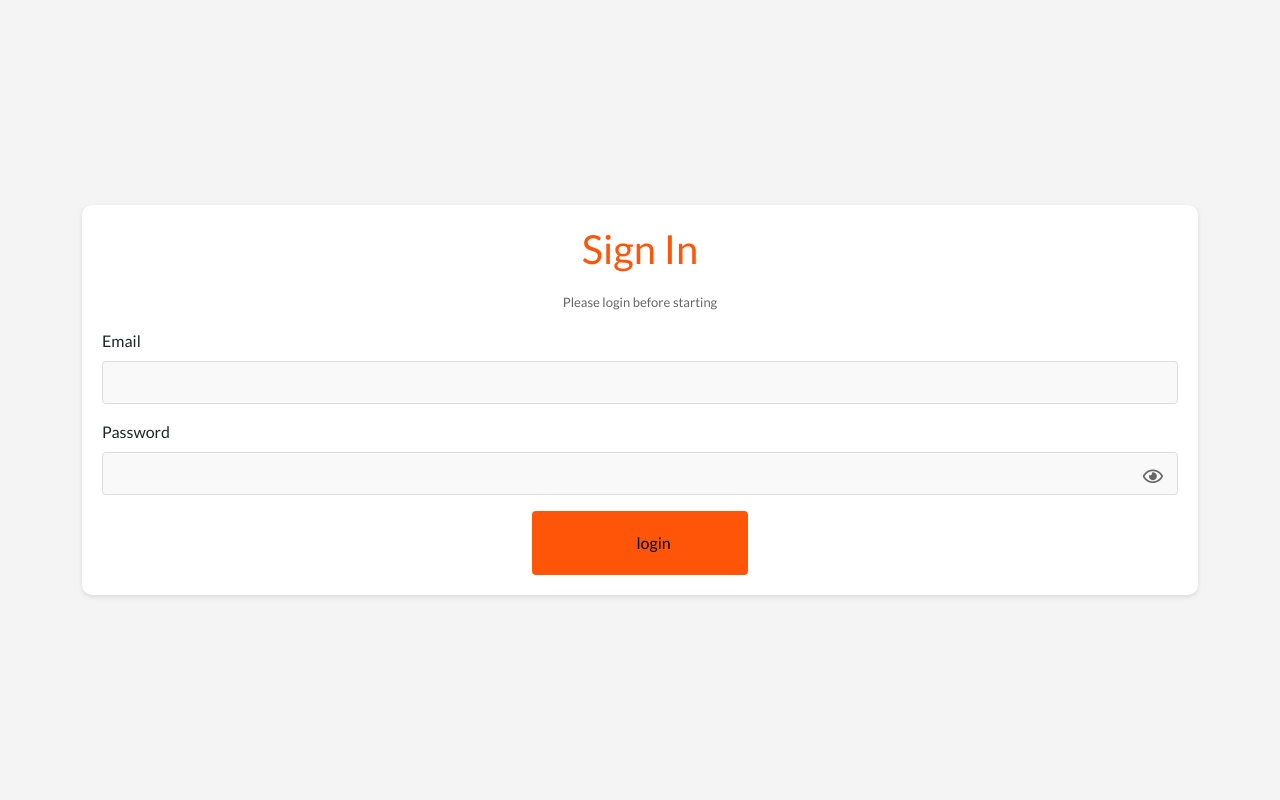
After one commit to Unais-12/UFAM-Workforce-Mapping, a Flask app: page /login in a window 1280 px wide. The commit adds this page. Run offline with Flask 3, Linux system fonts and the light colour scheme.

Commit message:
New changes to the code

```diff
--- a/app.py
+++ b/app.py
@@ -11,6 +11,7 @@ import pdfkit
 import fitz
 from reportlab.lib import colors
 from pdfrw import PdfReader, PdfWriter, PageMerge
+import bcrypt
 
 
 app = Flask(__name__)
@@ -102,6 +103,8 @@ def register():
         Email = request.form.get("Email")
         Industry = request.form.get("Industry").strip().lower()
         Country = request.form.get("Country").strip().lower()
+        Password = request.form.get("Password")
+        hashed_password = bcrypt.hashpw(Password.encode('utf-8'), bcrypt.gensalt())
 
         form_data = {
         "Name": Name,
@@ -110,7 +113,8 @@ def register():
         "Internal_Audit": Internal_Audit,
         "Company_Size": Company_Size,
         "Using_Solution": Using_Solution,
-        "Email": Email
+        "Email": Email,
+        "Password": Password
         }
 
         # Input validation
@@ -142,6 +146,10 @@ def register():
             flash("Enter an email")
             form_data['Email'] = ''  # Clear the specific field
             return render_template("register.html", **form_data)
+        elif not Password:
+            flash("Enter a Password")
+            form_data['Password'] = ''
+            return render_template("register.html", **form_data)
         elif Industry not in industry:
             flash("Invalid Industry")
             form_data['Industry'] = ''  # Clear the specific field
@@ -157,12 +165,16 @@ def register():
             flash("Email must be unique")
             form_data['Email'] = ''  # Clear the specific field
             return render_template("register.html", **form_data)
+        passwords = [Password[0] for Password in cursor.execute("SELECT hashed_password FROM users").fetchall()]
+        if hashed_password in passwords:
+            flash("Choose a better Password")
+
 
         # Insert the user into the database
         try:
             cursor.execute(
-                """INSERT INTO Users (Name, Industry, Country, Internal_Audit, Company_Size, Using_Solution, Email)
-                VALUES(?,?,?,?,?,?,?)""", (Name, Industry, Country, Internal_Audit, Company_Size, Using_Solution, Email)
+                """INSERT INTO Users (Name, Industry, Country, Internal_Audit, Company_Size, Using_Solution, Email, hashed_password)
+                VALUES(?,?,?,?,?,?,?,?)""", (Name, Industry, Country, Internal_Audit, Company_Size, Using_Solution, Email, hashed_password)
             )
             conn.commit()
         except pyodbc.ProgrammingError as e:
@@ -181,6 +193,42 @@ def register():
     else:
         return render_template("register.html")
 
+
+@app.route("/login", methods=["POST", "GET"])
+def login():
+    # Clear session if redirecting to login
+    user_id = session.get("Id")
+    if user_id:
+        return redirect("/questions")  # Redirect if already logged in
+
+    if request.method == "POST":
+        Email = request.form.get("Email")
+        Password = request.form.get("Password")
+
+        # Validate input
+        if not Email:
+            flash("Enter an Email Address")
+        elif not Password:
+            flash("Enter an Email Address")
+
+        # Fetch the user from the database
+        cursor.execute("SELECT Id, Hashed_password FROM Users WHERE Email = ?", (Email,))
+        row = cursor.fetchone()
+
+        # Check if user exists
+        if row:
+            user_id, hashed_password = row  # Unpack ID and hashed password
+
+            # Check if the provided password matches the hashed password
+            if bcrypt.checkpw(Password.encode('utf-8'), hashed_password.encode('utf-8')):
+                session["Id"] = user_id  # Store the integer user ID in session
+                return redirect("/choose_mode")  # Redirect to questions page
+            else:
+                flash("Invalid Password")
+        else:
+            flash("Invalid Email Address")
+    else:
+        return render_template("login.html", email="", password="")
 
 
 @app.route("/")
--- /dev/null
+++ b/templates/login.html
@@ -0,0 +1,126 @@
+{% extends "layout.html" %}
+
+{% block title %}
+    Login
+{% endblock %}
+
+{% block content %}
+
+    <link rel="stylesheet" href="https://cdnjs.cloudflare.com/ajax/libs/font-awesome/5.15.4/css/all.min.css">
+    <div class="form" id="loginform">
+        <h1>Sign In</h1>
+        <p>Please login before starting</p>
+        <form id="login" action="/login" method="POST" class="login">
+            <div class="Email">
+                <label for="Email" class="Email">Email</label>
+                <input type="email" class="Email" id="Email" Name="Email">
+            </div>
+            <div class="Password">
+                <label for="Password" class="Password">Password</label>
+                <div class="password-wrapper">
+                    <input type="password" class="Password" id="Password" Name="Password">
+                    <span id="togglePassword" class="toggle-password">
+                        <i class="far fa-eye"></i> <!-- Eye icon -->
+                    </span>
+                </div>
+            </div>
+            <div class="login-button">
+                <button type="submit" class="login-button" id="Login">login</button>
+            </div>
+        </form>
+
+        <script>
+            // Toggle Password Visibility
+            const togglePassword = document.querySelector('#togglePassword');
+            const passwordField = document.querySelector('#Password');
+
+            togglePassword.addEventListener('click', function (e) {
+                // Toggle the type attribute
+                const type = passwordField.getAttribute('type') === 'password' ? 'text' : 'password';
+                passwordField.setAttribute('type', type);
+
+                // Toggle the eye icon
+                this.querySelector('i').classList.toggle('fa-eye');
+                this.querySelector('i').classList.toggle('fa-eye-slash');
+            });
+        </script>
+
+        <style>
+            body {
+                font-family: 'Lato', sans-serif;
+                background-color: #f4f4f4;
+                display: flex;
+                justify-content: center;
+                align-items: center;
+                height: 100vh;
+                margin: 0;
+            }
+            .form {
+                max-width: 1200px;
+                margin: 40px auto;
+                padding: 20px;
+                background-color: #fff;
+                border-radius: 10px;
+                box-shadow: 0 2px 5px rgba(0, 0, 0, 0.1);
+            }
+            input[type="email"], input[type="password"] {
+                width: 100%;
+                padding: 10px 40px 10px 15px; /* Added padding-right to accommodate the toggle icon */
+                margin: 8px 0 16px;
+                border: 1px solid #ddd;
+                border-radius: 4px;
+                background-color: #f9f9f9;
+                font-size: 14px;
+                box-sizing: border-box;
+                transition: all 0.3s ease;
+            }
+            input[type="email"]:focus, input[type="password"]:focus {
+                border-color: #0066cc;
+                background-color: #fff;
+                outline: none;
+            }
+            .password-wrapper {
+                position: relative;
+                width: 100%;
+            }
+            .toggle-password {
+                position: absolute;
+                top: 50%;
+                right: 15px; /* Adjusted to give more space between icon and input text */
+                transform: translateY(-50%);
+                cursor: pointer;
+            }
+            .toggle-password i {
+                font-size: 18px;
+                color: #666;
+            }
+            h1 {
+                text-align: center;
+                margin-bottom: 20px;
+                color: #FF5508;
+            }
+            p {
+                font-size: 13px;
+                text-align: center;
+                color: #666;
+            }
+            .login-button {
+                background-color: #FF5508;
+                color: #000000;
+                padding: 10px 15px;
+                border: none;
+                border-radius: 4px;
+                cursor: pointer;
+                font-size: 16px;
+                width: 20%;
+                transition: background-color 0.3s ease;
+                margin: 0 auto;
+                display: block;
+            }
+            .login-button:hover {
+                background-color: #FF5733;
+            }
+        </style>
+    </div>
+
+{% endblock %}
```
Also changed, not shown: templates/register.html (+52 -10 lines).
